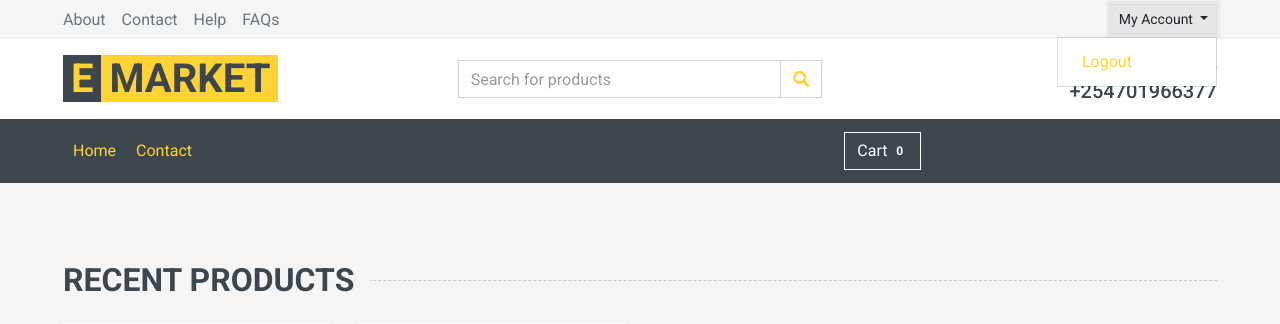
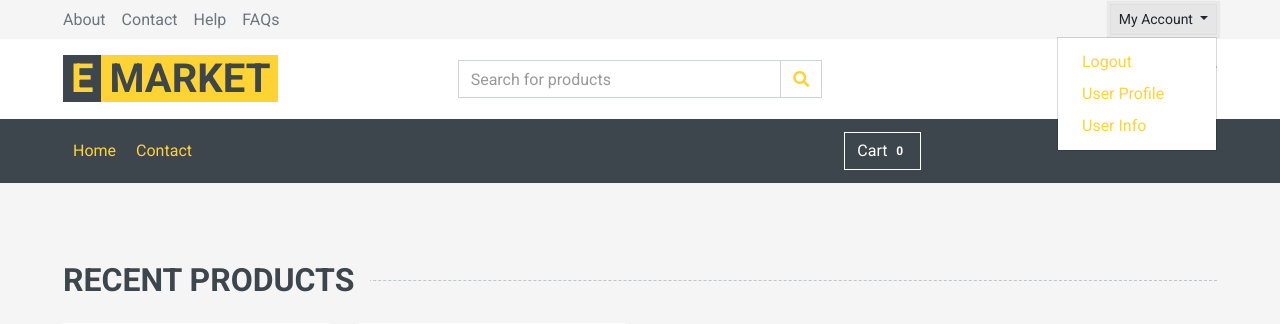
Before and after one commit to quincyocharles/emarket, a Django app: page / in a window 1280 px wide, after a click on "My Account". Shown: the top 324 px of the page. Run offline with Django 5.2, Linux system fonts and the light colour scheme; a user stored in the database is signed in; data comes from the database, SQL or seed files in the repository; both versions use the stored data as it was after the commit; some libraries are stand-ins or nearby versions.

Commit message:
Configured the shipping address page where users are able to update their shipping address, and their profile information, users also get success messages upon updating their information

```diff
--- a/mkt/store/admin.py
+++ b/mkt/store/admin.py
@@ -1,8 +1,9 @@
 from django.contrib import admin
-from .models import Category, Customer, Product, Order
+from .models import Category, Customer, Product, Order, Profile
 
 # Register your models here.
 admin.site.register(Category)
 admin.site.register(Customer)
 admin.site.register(Product)
 admin.site.register(Order)
+admin.site.register(Profile)
--- a/mkt/store/models.py
+++ b/mkt/store/models.py
@@ -1,5 +1,7 @@
 from django.db import models
 import datetime
+from django.contrib.auth.models import User
+from django.db.models.signals import post_save
 # Create your models here.
 
 
@@ -53,3 +55,32 @@ class Order(models.Model):
 
     def __str__(self):
         return self.product
+
+
+# Create Customer Profile
+class Profile(models.Model):
+    user = models.OneToOneField(User, on_delete=models.CASCADE)
+    date_modified = models.DateTimeField(User, auto_now=True)
+    phone = models.CharField(max_length=20, blank=True)
+    address1 = models.CharField(max_length=200, blank=True)
+    address2 = models.CharField(max_length=200, blank=True)
+    city = models.CharField(max_length=200, blank=True)
+    state = models.CharField(max_length=200, blank=True)
+    zipcode = models.CharField(max_length=200, blank=True)
+    country = models.CharField(max_length=200, blank=True)
+    old_cart = models.CharField(max_length=200, blank=True, null=True)
+
+    def __str__(self):
+        return self.user.username
+
+# Create a user Profile by default when user signs up
+
+
+def create_profile(sender, instance, created, **kwargs):
+    if created:
+        user_profile = Profile(user=instance)
+        user_profile.save()
+
+
+# Automate the profile thing
+post_save.connect(create_profile, sender=User)
--- a/mkt/store/templates/base.html
+++ b/mkt/store/templates/base.html
@@ -67,6 +67,12 @@
                 {% if user.is_authenticated %}
                 <button class="dropdown-item" type="button">
                   <a href="{% url 'logout' %}">Logout</a>
+                </button>
+                <button class="dropdown-item" type="button">
+                  <a href="{% url 'update_user' %}">User Profile</a>
+                </button>
+                <button class="dropdown-item" type="button">
+                  <a href="{% url 'update_info' %}">User Info</a>
                 </button>
                 {%else%}
                 <button class="dropdown-item" type="button">
--- a/mkt/store/urls.py
+++ b/mkt/store/urls.py
@@ -7,5 +7,7 @@ urlpatterns = [
     path('login/', views.login_user, name='login'),
     path('logout/', views.logout_user, name='logout'),
     path('register/', views.register_user, name='register'),
+    path('update_user/', views.update_user, name='update_user'),
+    path('update_info/', views.update_info, name='update_info'),
     path('product/<int:pk>', views.product, name='product'),
 ]
--- a/mkt/store/views.py
+++ b/mkt/store/views.py
@@ -1,12 +1,15 @@
 from django.shortcuts import render, redirect
-from . models import Product
+from . models import Product, Profile
 from django.contrib.auth import authenticate, login, logout
 from django.contrib import messages
 from django.contrib.auth.models import User
 from django.contrib.auth.forms import UserCreationForm
-from .forms import SignUpForm
+from .forms import SignUpForm, UpdateUserForm, UserInfoForm
 from django import forms
 
+
+from payment.forms import ShippingForm
+from payment.models import ShippingAddress
 # Create your views here.
 
 
@@ -62,3 +65,48 @@ def register_user(request):
             return redirect('register')
     else:
         return render(request, 'register.html', {'form': form})
+
+
+def update_info(request):
+    if request.user.is_authenticated:
+        # Get Current User
+        current_user = Profile.objects.get(user__id=request.user.id)
+        # Get Current User's Shipping Info
+        shipping_user = ShippingAddress.objects.get(user__id=request.user.id)
+
+        # Get original User Form
+        form = UserInfoForm(request.POST or None, instance=current_user)
+        # Get User's Shipping Form
+        shipping_form = ShippingForm(
+            request.POST or None, instance=shipping_user)
+        if form.is_valid() or shipping_form.is_valid():
+            # Save original form
+            form.save()
+            # Save shipping form
+            shipping_form.save()
+
+            messages.success(request, "Your Info Has Been Updated!!")
+            return redirect('home')
+        return render(request, "update_info.html", {'form': form, 'shipping_form': shipping_form})
+    else:
+        messages.success(
+            request, "You Must Be Logged In To Access That Page!!")
+        return redirect('home')
+
+
+def update_user(request):
+    if request.user.is_authenticated:
+        current_user = User.objects.get(id=request.user.id)
+        user_form = UpdateUserForm(request.POST or None, instance=current_user)
+
+        if user_form.is_valid():
+            user_form.save()
+
+            login(request, current_user)
+            messages.success(request, "User Has Been Updated!!")
+            return redirect('home')
+        return render(request, "update_user.html", {'user_form': user_form})
+    else:
+        messages.success(
+            request, "You Must Be Logged In To Access That Page!!")
+        return redirect('home')
```
Also changed, not shown: mkt/payment/forms.py (added, +28 -0 lines), mkt/payment/models.py (+12 -1 lines), mkt/store/forms.py (+48 -1 lines), mkt/store/templates/update_info.html (added, +23 -0 lines), mkt/store/templates/update_user.html (added, +22 -0 lines), mkt/db.sqlite3, mkt/store/migrations/0002_profile.py (added).
